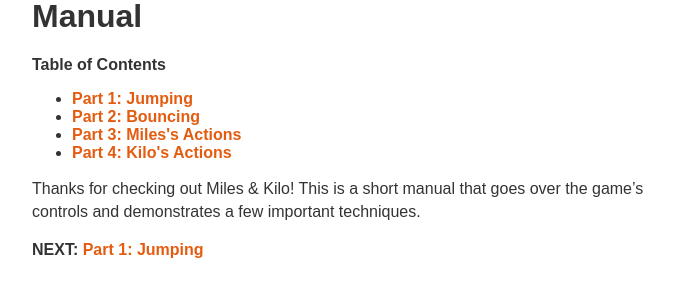
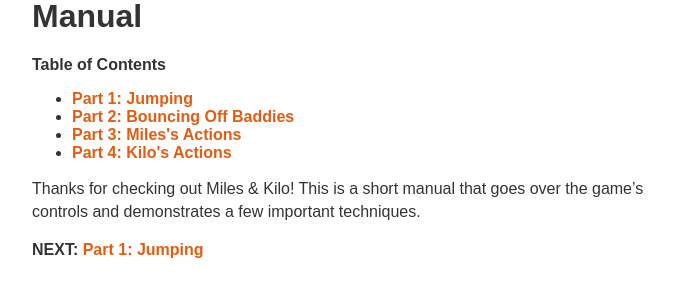
Before and after one commit to thatpixelguy/milesandkilo, a Jekyll site: the page built from manual.md, in a window 1280 px wide. Shown: the part 242-542 px from the top of the page, without its empty margins (290-989 px from the left). Built offline with Jekyll 4.4.1, drawn with Linux system fonts in a browser that asks for light colours.

Commit message:
Updated light.html

```diff
--- a/_layouts/light.html
+++ b/_layouts/light.html
@@ -15,7 +15,7 @@
     <b>Table of Contents</b>
     <ul>
       <li><a href="/manual/jumping/">Part 1: Jumping</a></li>
-      <li><a href="/manual/bouncing/">Part 2: Bouncing</a></li>
+      <li><a href="/manual/bouncing/">Part 2: Bouncing Off Baddies</a></li>
       <li><a href="/manual/milesactions/">Part 3: Miles's Actions</a></li>
       <li><a href="/manual/kiloactions/">Part 4: Kilo's Actions</a></li>
     </ul>
```
